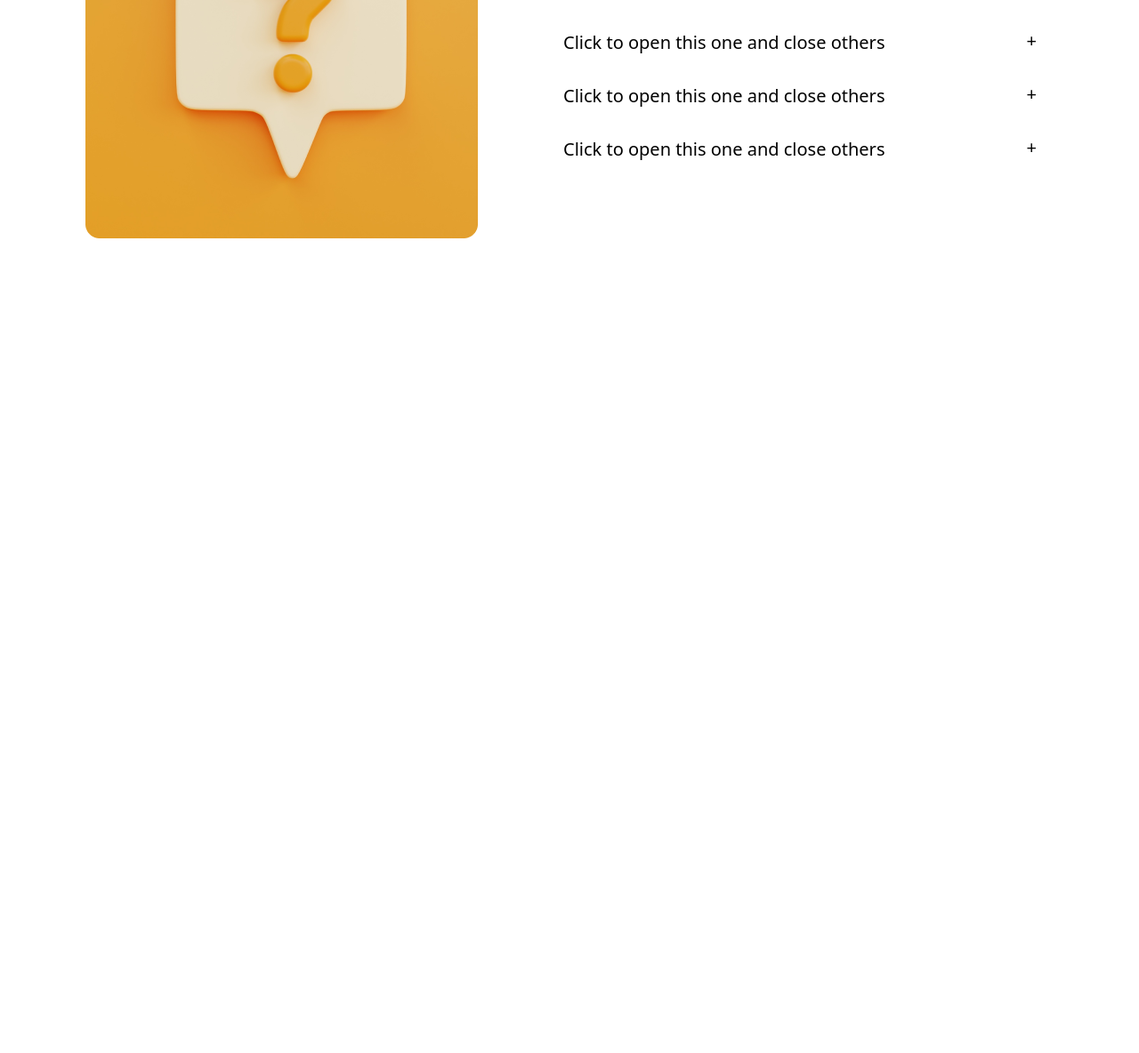
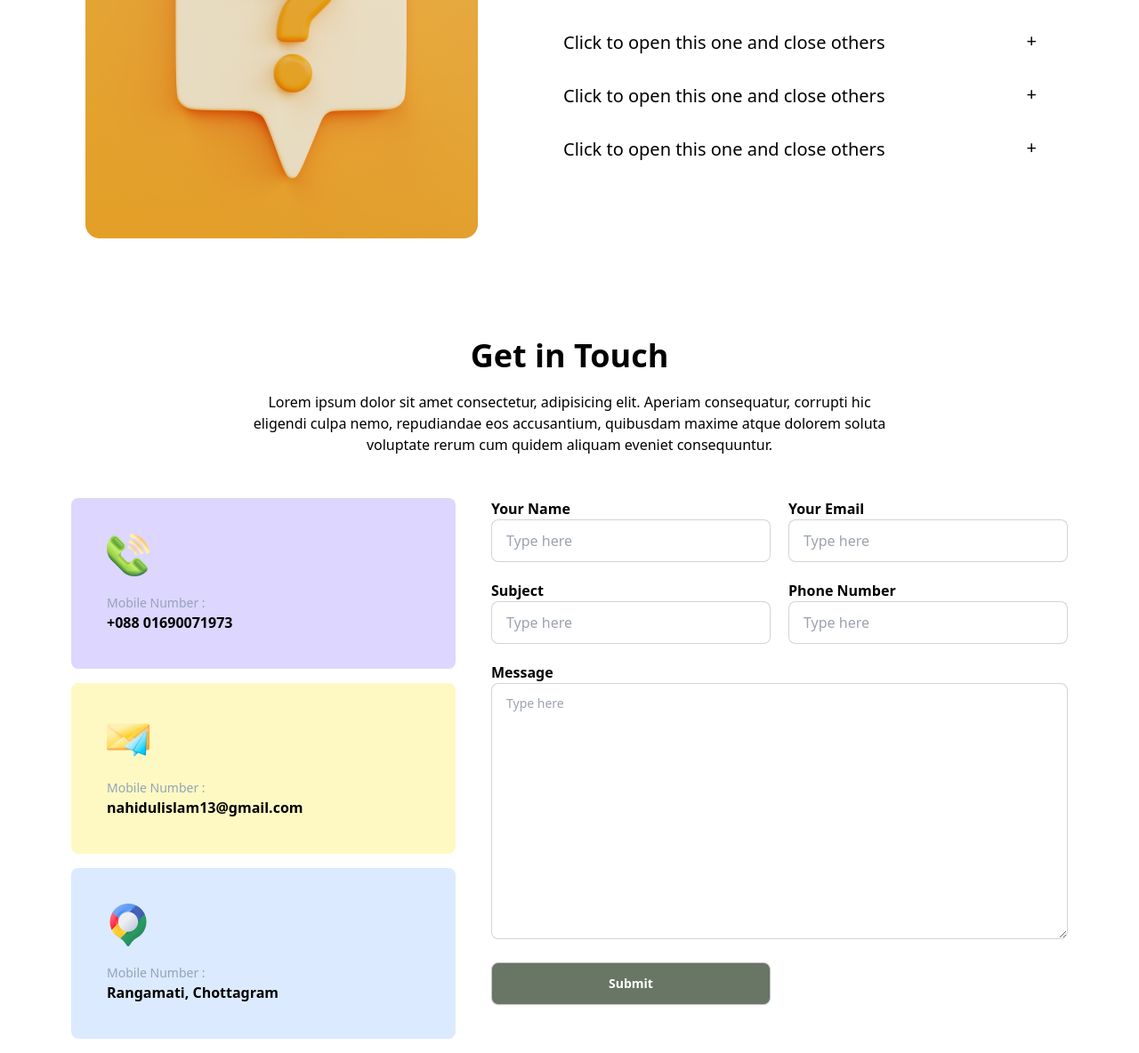
Before and after one commit to nahidul13/Hockey-s-ticket, a plain HTML site: page index.html in a window 1280 px wide. Shown: the part 3628-4812 px from the top of the page at 89% size. Before the commit the page ends 3928 px from the top, so only its background shows below. Drawn offline with nearby package versions, Linux system fonts and the light colour scheme.

Commit message:
contact section

```diff
--- a/index.html
+++ b/index.html
@@ -337,7 +337,7 @@
             <!-- client div  -->
             <div class="mt-10 flex flex-col lg:flex-row p-4 gap-20">
                 <img class="" src="Images/11.png" alt="">
-                <div class=" bg-white flex-1">
+                <div class=" bg-white flex-1 ">
                     <!-- question-1  -->
                     <div class="collapse collapse-plus ">
                         <input type="radio" name="my-accordion-3" checked="checked" />
@@ -389,6 +389,80 @@
                 </div>
             </div>
         </section>
+        <!-- Contact section  -->
+
+        <section class="mt-24 ">
+            <h3 class="text-4xl font-bold text-center ">Get in Touch</h3>
+            <p class="  lg:pr-5 text-center  lg:pl-5  lg:max-w-3xl mx-auto mt-5">Lorem ipsum dolor sit amet consectetur,
+                adipisicing elit.
+                Aperiam
+                consequatur,
+                corrupti hic eligendi
+                culpa nemo, repudiandae eos accusantium, quibusdam maxime atque dolorem soluta voluptate rerum cum
+                quidem aliquam eveniet consequuntur.</p>
+
+            <div class="mt-12 flex gap-10 flex-col lg:flex-row">
+                <!-- info div  -->
+                <div class="space-y-4 lg:w-2/5 ">
+                    <!-- card-1  -->
+                    <div class="bg-violet-200 p-10 rounded-lg">
+                        <img src="Images/call.png" alt="">
+                        <h4 class="mt-5 text-sm  text-slate-400">Mobile Number :</h4>
+                        <h3 class="font-semibold">+088 01690071973</h3>
+                    </div>
+                    <!-- card-2  -->
+                    <div class="bg-yellow-100 p-10  rounded-lg">
+                        <img src="Images/mail.png" alt="">
+                        <h4 class="mt-5 text-sm  text-slate-400">Mobile Number :</h4>
+                        <h3 class="font-semibold">nahidulislam13@gmail.com</h3>
+                    </div>
+                    <!-- card-3  -->
+                    <div class="bg-blue-100 p-10  rounded-lg">
+                        <img src="Images/location.png" alt="">
+                        <h4 class="mt-5 text-sm  text-slate-400">Mobile Number :</h4>
+                        <h3 class="font-semibold">Rangamati, Chottagram</h3>
+                    </div>
+
+                </div>
+
+                <!-- form  -->
+                <form action="" class=" lg:w-3/5 space-y-6">
+                    <div class="grid lg:grid-cols-2 gap-5">
+                        <div>
+                            <h3 class="font-semibold">Your Name</h3>
+                            <input type="text" placeholder="Type here"
+                                class="input input-bordered w-full max-w-xs bg-white" />
+                        </div>
+                        <div>
+                            <h3 class="font-semibold">Your Email</h3>
+                            <input type="text" placeholder="Type here"
+                                class="input input-bordered w-full max-w-xs bg-white" />
+                        </div>
+                        <div>
+                            <h3 class="font-semibold">Subject</h3>
+                            <input type="text" placeholder="Type here"
+                                class="input input-bordered w-full max-w-xs bg-white" />
+                        </div>
+                        <div>
+                            <h3 class="font-semibold">Phone Number</h3>
+                            <input type="text" placeholder="Type here"
+                                class="input input-bordered w-full max-w-xs bg-white " />
+                        </div>
+                        <div class=" lg:col-span-2  ">
+                            <h3 class="font-semibold">Message</h3>
+                            <textarea placeholder="Type here"
+                                class="textarea textarea-bordered w-full h-72 bg-white text-start" rows="10"></textarea>
+                        </div>
+                        <button class="btn btn-active  w-full bg-[#697565] text-white">Submit</button>
+                    </div>
+
+
+                </form>
+            </div>
+
+
+
+        </section>
     </main>
 </body>
 
```
Also changed, not shown: Images/call.png (renamed from Images/Group 1171275317.png), Images/location.png (renamed from Images/Group 1171275321.png), Images/mail.png (renamed from Images/Group 1171275318.png).
